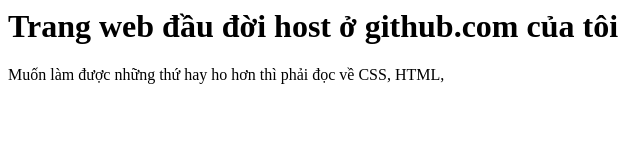
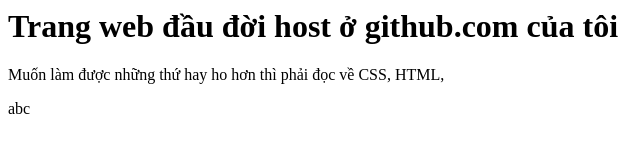
Before and after one commit to Anh-VAnh/website1, a plain HTML site: page index.html in a window 1280 px wide. Shown: the full height of the page, 0-640 px from the left. Drawn offline with Linux system fonts and the light colour scheme.

Commit message:
Update index.html

```diff
--- a/index.html
+++ b/index.html
@@ -1,7 +1,7 @@
 <html>
   <body>
     <h1> Trang web đầu đời host ở github.com của tôi </h1>
-    Muốn làm được những thứ hay ho hơn thì phải đọc về CSS, HTML,
+    <p>Muốn làm được những thứ hay ho hơn thì phải đọc về CSS, HTML,<p> <p>abc<p>
 
   </body>
 </html>
```
